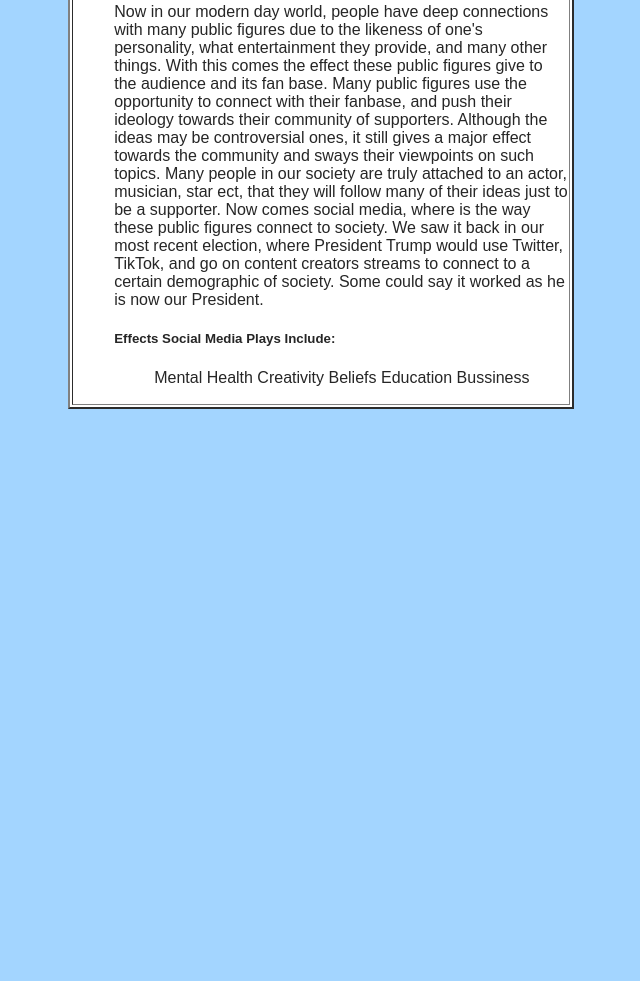
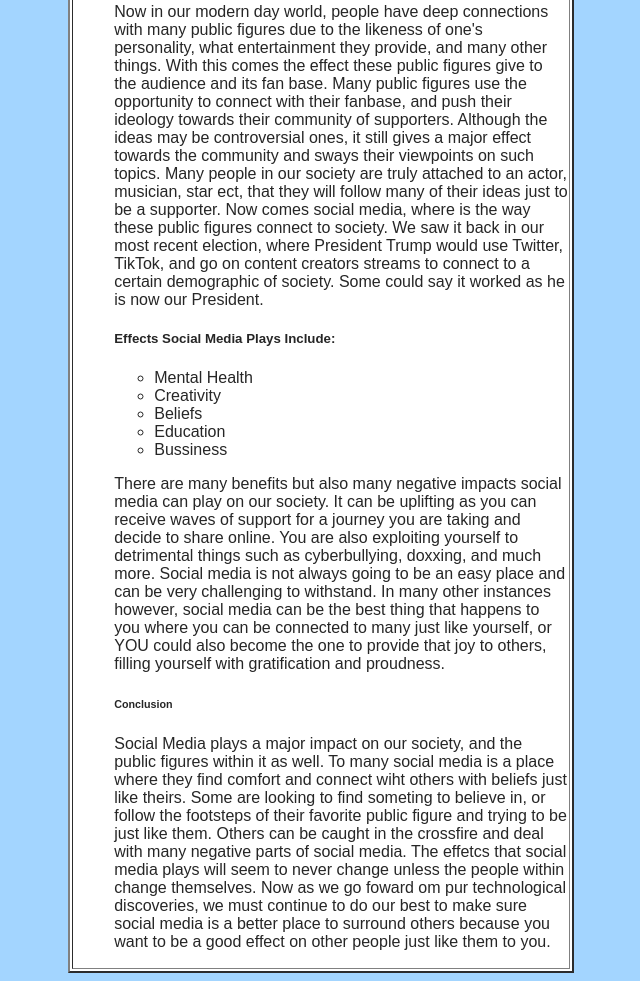
Before and after one commit to danilomeraz-pvcc/dmeraz-pvcc.github.io, a plain HTML site: page index.html in a window 1280 px wide. Shown: the part 1004-1985 px from the top of the page, without its empty margins (319-959 px from the left). Before the commit the page ends 1421 px from the top, so only its background shows below. Drawn offline with Linux system fonts and the light colour scheme.

Commit message:
Update index.html

```diff
--- a/index.html
+++ b/index.html
@@ -1,7 +1,7 @@
 <html>
 
 <head>
-    <title>The Effects Social Media and Public Figures have on our Society</title>
+    <title>The Impact Social Media and Public Figures have on our Society</title>
 </head>
 
 <body style="background-color: #a3d5ff; font-family: Arial, Helvetica, sans-serif;">
@@ -22,14 +22,16 @@
 </p>
 <h5>Effects Social Media Plays Include:</h5>
   <ul>
-    Mental Health
-    Creativity
-    Beliefs
-    Education
-    Bussiness
+    <li>Mental Health</li>
+    <li>Creativity</li>
+    <li>Beliefs</li>
+    <li>Education</li>
+    <li>Bussiness</li>
   </ul>
+  <p>There are many benefits but also many negative impacts social media can play on our society. It can be uplifting as you can receive waves of support for a journey you are taking and decide to share online. You are also exploiting yourself to detrimental things such as cyberbullying, doxxing, and much more. Social media is not always going to be an easy place and can be very challenging to withstand. In many other instances however, social media can be the best thing that happens to you where you can be connected to many just like yourself, or YOU could also become the one to provide that joy to others, filling yourself with gratification and proudness. </p>
 
-
+<h6>Conclusion</h6>
+  <p>Social Media plays a major impact on our society, and the public figures within it as well. To many social media is a place where they find comfort and connect wiht others with beliefs just like theirs. Some are looking to find someting to believe in, or follow the footsteps of their favorite public figure and trying to be just like them. Others can be caught in the crossfire and deal with many negative parts of social media. The effetcs that social media plays will seem to never change unless the people within change themselves. Now as we go foward om pur technological discoveries, we must continue to do our best to make sure social media is a better place to surround others because you want to be a good effect on other people just like them to you. </p>
 
 </ul></td></tr>
 </table>
```
